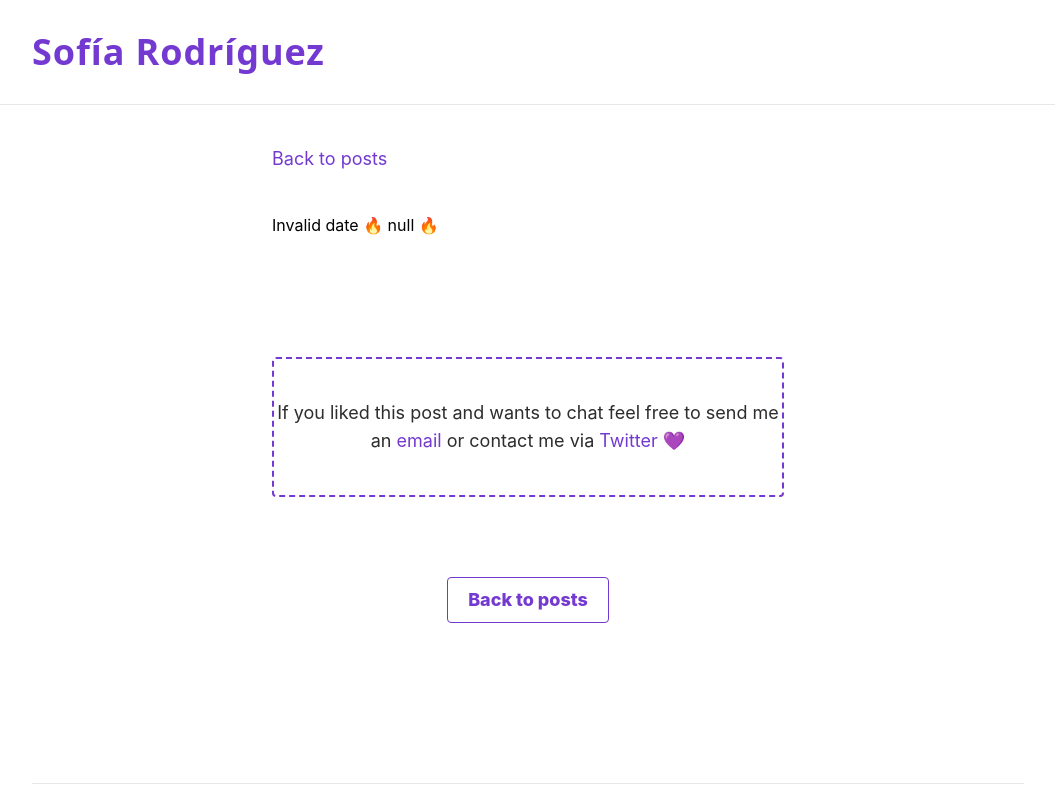
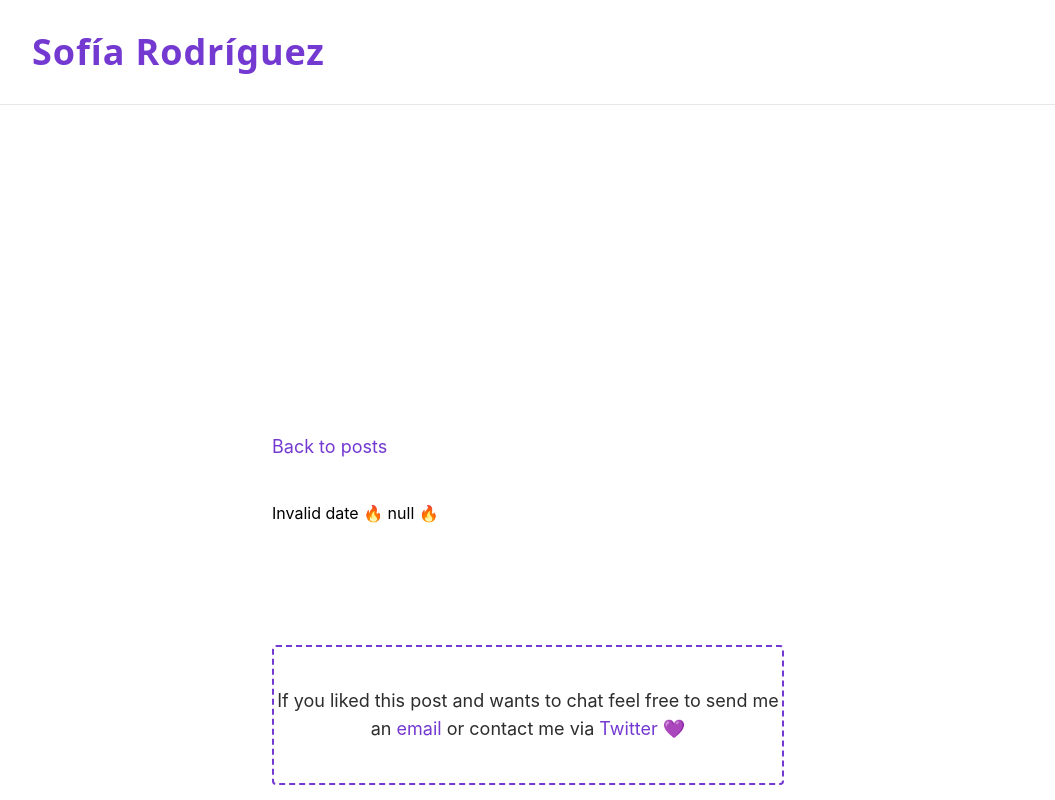
Before and after one commit to sofiaromorales/personal-website, a React (Create React App) app: page /posts/1 in a window 1280 px wide. Shown: the top 800 px of the page, without its empty margins (112-1167 px from the left). Built offline with nearby package versions, Linux system fonts and the light colour scheme; no server answers.

Commit message:
feat: post content hero section

```diff
--- a/src/App.js
+++ b/src/App.js
@@ -23,7 +23,7 @@ class App extends React.Component {
                             <Posts/>
                         </Route>
                         <Route
-                            path='/posts/:id'
+                            path='/posts/:id/:color1?/:color2?/:color3?'
                             exact
                             render={(props) => (
                                 <PostContent
--- a/src/components/PostTileLight.js
+++ b/src/components/PostTileLight.js
@@ -13,13 +13,11 @@ const PostTileLight = (props) => {
         color3
     } = props
 
-    console.log(color1);
-
     return (
         <div
             className='PostTileLight grid rows-auto-max'
         >
-            <Link to={POST_LINK + `${post.id}`}>
+            <Link to={POST_LINK + `${post.id}/${color1.substring(1)}/${color2.substring(1)}/${color3.substring(1)} `}>
                 <div
                     className='post-hero h-28'
                     style={{
--- a/src/pages/PostContent.js
+++ b/src/pages/PostContent.js
@@ -100,7 +100,15 @@ class PostContent extends React.Component {
         )
     }
 
+
+
     render() {
+
+        const {
+            color1,
+            color2,
+            color3
+        } = this.props.match.params
 
         return (
             <div className='PostContent grid grid-rows-max'>
@@ -110,6 +118,19 @@ class PostContent extends React.Component {
                     </p>
                 </div>
                 <hr/>
+                <div
+                    className='post-hero h-72 grid grid-cols-max justify-center content-center'
+                    style={{
+                        background: `linear-gradient(-45deg, #${color1}, #${color2}, #${color3})`,
+                        backgroundSize: `400% 400%`
+                    }}
+                >
+                    <div className='post-title '>
+                        <p className='text-4xl font-bold tracking-wide'>
+                            {this.state.title}
+                        </p>
+                    </div>
+                </div>
                 <div className='px-96 pt-10'>
                     <Link to={POST_LINK}>
                         <p className='secondary-text text-lg'>
--- a/src/styles/PostContent.scss
+++ b/src/styles/PostContent.scss
@@ -8,6 +8,16 @@
     h3 {
         font-size: 1.5rem;
     }
+    .post-hero {
+        //background: linear-gradient(-45deg, #331454, #3F45D2, #B30FB0, #E73C7E, #EE7752, #5BB850, #43BAA6,  #3D488E, #13EDA5);
+        background-size: 400% 400%;
+        -webkit-animation: Gradient 35s ease infinite;
+        -moz-animation: Gradient 35s ease infinite;
+        animation: Gradient 35s ease infinite;
+    }
+    .post-title {
+        color: $solid-white;
+    }
     .top-bar {
         color: $purple;
     }
@@ -17,4 +27,40 @@
     .back-to-posts {
         border-color: $purple;
     }
+
+    @-webkit-keyframes Gradient {
+        0% {
+            background-position: 0% 50%
+        }
+        50% {
+            background-position: 100% 50%
+        }
+        100% {
+            background-position: 0% 50%
+        }
+    }
+
+    @-moz-keyframes Gradient {
+        0% {
+            background-position: 0% 50%
+        }
+        50% {
+            background-position: 100% 50%
+        }
+        100% {
+            background-position: 0% 50%
+        }
+    }
+
+    @keyframes Gradient {
+        0% {
+            background-position: 0% 50%
+        }
+        50% {
+            background-position: 100% 50%
+        }
+        100% {
+            background-position: 0% 50%
+        }
+    }
 }
```
